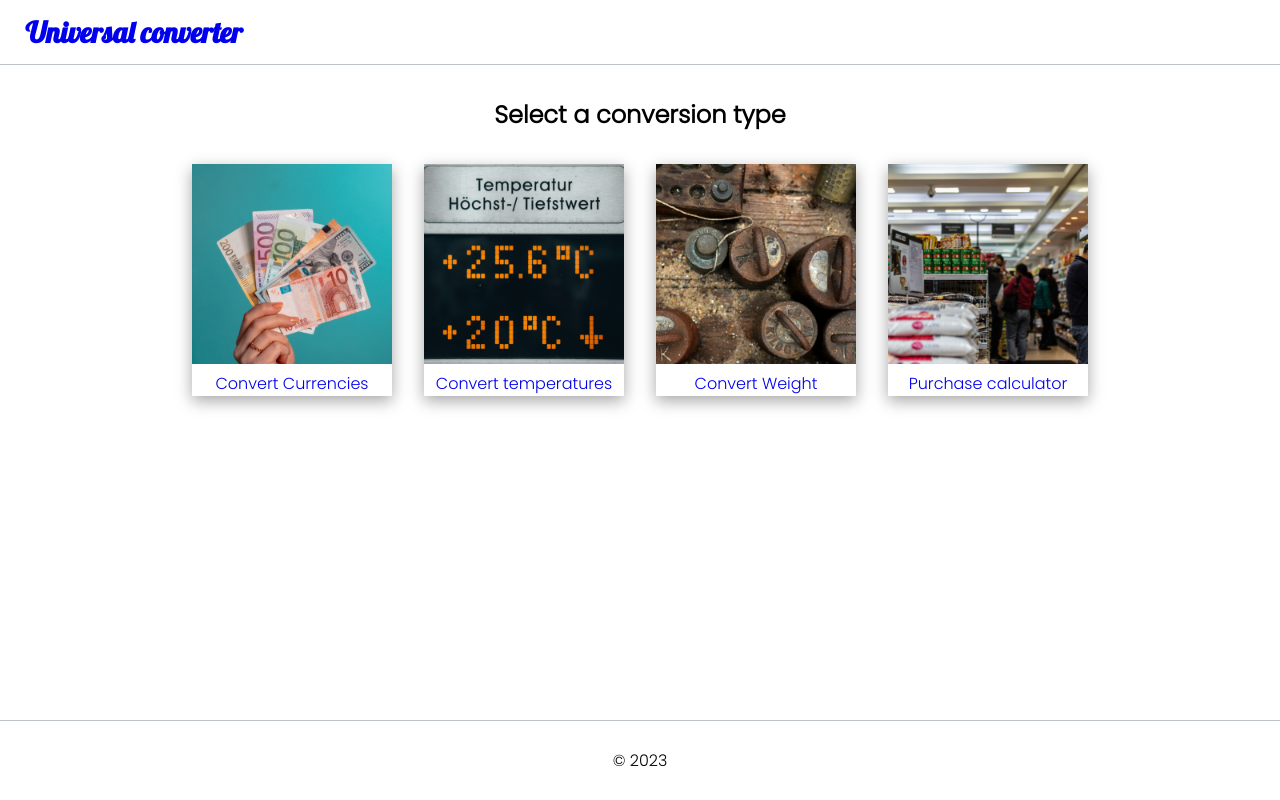
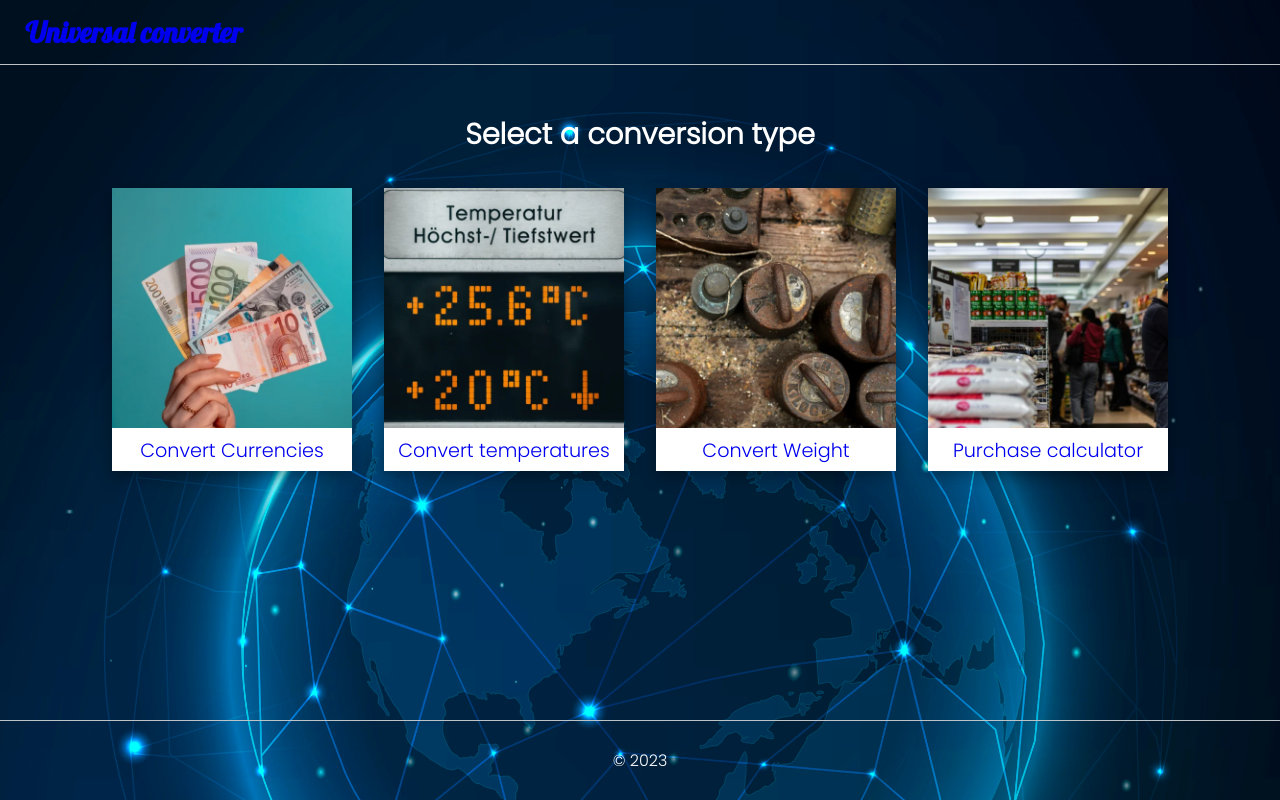
Before and after one commit to yannick2019/the-dream, a PHP site: page / in a window 1280 px wide. Run offline with PHP 8.4, Linux system fonts and the light colour scheme.

Commit message:
update background

```diff
--- a/currency.php
+++ b/currency.php
@@ -3,13 +3,14 @@
 <head>
     <meta charset="UTF-8">
     <meta name="viewport" content="width=device-width, initial-scale=1.0">
+    <meta name="description" content="A simple all-in-one tool for conversion between diverse units, currencies, and measurements.">
     <link rel="stylesheet" href="style.css">
     <title>Currency convert</title>
 </head>
 <body>
     <header>
         <h1><a href="index.php">Universal converter</a></h1>
-        <a href="index.php"><img src="./images/icons8-home.gif" alt="home"></a>
+        <a href="index.php"><img src="./images/icons8-home-light.png" alt="home"></a>
     </header>
 
     <h2 class="heading-currency">Currency converter</h2>
@@ -107,7 +108,7 @@
 
                     $total = $rate * $amount;
 
-                    echo "<p>{$amount} {$from} égal</p>";
+                    echo "<p style='font-size: 1.6rem'>{$amount} {$from} égal</p>";
                     echo "<p style='font-size: 2rem';>{$total} {$to}</p>";
                 }
 
--- a/index.php
+++ b/index.php
@@ -3,6 +3,7 @@
 <head>
     <meta charset="UTF-8">
     <meta name="viewport" content="width=device-width, initial-scale=1.0">
+    <meta name="description" content="A simple all-in-one tool for conversion between diverse units, currencies, and measurements.">
     <link rel="stylesheet" href="style.css">
     <title>Universal converter</title>
 </head>
@@ -14,26 +15,26 @@
     <main class="container">
         <div class="card">
             <a href="currency.php">
-                <img src="./images/currency.png" alt="currency">
-                Convert Currencies
+                <img src="./images/currency.webp" alt="currency">
+                <p>Convert Currencies</p>
             </a>
         </div>
         <div class="card">
             <a href="temperature.php">
-                <img src="./images/temperature.png" alt="temperature">
-                Convert temperatures
+                <img src="./images/temperature.webp" alt="temperature">
+                <p>Convert temperatures</p>
             </a>
         </div>
         <div class="card">
             <a href="convert_weights_masses.php">
-                <img src="./images/kilo.png" alt="kilo">
-                Convert Weight
+                <img src="./images/kilo.webp" alt="kilo">
+                <p>Convert Weight</p>
             </a>
         </div>
         <div class="card">
             <a href="purchase_calculator.php">
-                <img src="./images/purchase.png" alt="purchase">
-                Purchase calculator
+                <img src="./images/purchase.webp" alt="purchase">
+                <p>Purchase calculator</p>
             </a>
         </div>
     </main>
--- a/purchase_calculator.php
+++ b/purchase_calculator.php
@@ -3,13 +3,14 @@
 <head>
     <meta charset="UTF-8">
     <meta name="viewport" content="width=device-width, initial-scale=1.0">
+    <meta name="description" content="A simple all-in-one tool for conversion between diverse units, currencies, and measurements.">
     <link rel="stylesheet" href="style.css">
     <title>Currency convert</title>
 </head>
 <body>
     <header>
         <h1><a href="index.php">Universal converter</a></h1>
-        <a href="index.php"><img src="./images/icons8-home.gif" alt="home"></a>
+        <a href="index.php"><img src="./images/icons8-home-light.png" alt="home"></a>
     </header>
     <h2>Purchase calculator | Delhaize</h2>
     <form action="<?php echo htmlspecialchars($_SERVER["PHP_SELF"]); ?>" method="post">
@@ -57,7 +58,7 @@
                 }
             }
 
-            echo "<h3>Résultats pour un montant de {$amount_sanitized} euros :</h3>";
+            echo "<h3>Résultats pour un montant de {$amount_sanitized} euros :</h3><br>";
 
             if (!empty($tableRows)) {
                 echo "
--- a/style.css
+++ b/style.css
@@ -15,6 +15,9 @@ body {
     display: flex;
     flex-direction: column;
     min-height: 100%;
+    background-image: url("./images/globe.webp");
+    background-repeat: no-repeat;
+    background-size: cover;
 }
 
 a:visited {
@@ -28,10 +31,11 @@ header h1 > a {
 header h1 {
     font-family: 'Lobster', sans-serif;
     font-size: 1.8rem;
+    color: #fff;
 }
 
 header {
-    height: 48px;
+    height: 56px;
     display: flex;
     justify-content: left;
     align-items: center;
@@ -46,6 +50,7 @@ form {
     margin-right: auto;
     margin-bottom: auto;
     margin-left: auto;
+    color: #fff;
 }
 
 input, select, button {
@@ -74,18 +79,27 @@ button {
 
 h2 {
     text-align: center;
-    margin: 2rem 0;
+    margin: 3rem 0 2rem 0;
+    font-size: 1.8rem;
+    color: #fff;
 }
 
 .card {
     box-shadow: rgba(0, 0, 0, 0.35) 0px 5px 15px;
-    width: 200px;
+    width: 240px;
     display: flex;
     flex-direction: column;
+    background-color: #fff;
+    font-size: 1.2rem;
 }
 
 .card img {
-    width: 200px;
+    width: 240px;
+    height: 240px;
+}
+
+.card p {
+    padding-bottom: 0.4rem;
 }
 
 footer {
@@ -97,6 +111,7 @@ footer {
     display: flex;
     justify-content: center;
     align-items: center;
+    color: #fff;
 }
 
 .card > a {
@@ -106,6 +121,12 @@ footer {
 
 
 @media screen and (max-width: 820px){
+    body {
+        background-image: none;
+        background: rgb(2,0,36);
+        background: linear-gradient(90deg, rgba(2,0,36,1) 0%, rgba(57,57,171,1) 58%, rgba(0,212,255,1) 100%);
+    }
+
     h2 {
         font-size: 1.8rem;
     }
@@ -114,10 +135,17 @@ footer {
     }
     .card img {
         width: 280px;
+        height: 280px;
     }
 }
 
 @media screen and (min-width: 375px) and (max-width: 631px){
+    body {
+        background-image: none;
+        background: rgb(2,0,36);
+        background: linear-gradient(90deg, rgba(2,0,36,1) 0%, rgba(57,57,171,1) 58%, rgba(0,212,255,1) 100%);
+    }
+
     header {
         justify-content: center;
     }
@@ -130,5 +158,6 @@ footer {
     }
     .card img {
         width: 360px;
+        height: 360px;
     }
 }
```
Also changed, not shown: convert_weights_masses.php (+23 -21 lines), temperature.php (+4 -5 lines), README.md, images/currency.png (deleted), images/currency.webp (added), images/globe.webp (added), images/icons8-home-light.png (added), images/kilo.png (deleted), images/kilo.webp (added), images/purchase.png (deleted), images/purchase.webp (added), images/screen-shot.jpg (added), images/temperature.webp (added).
